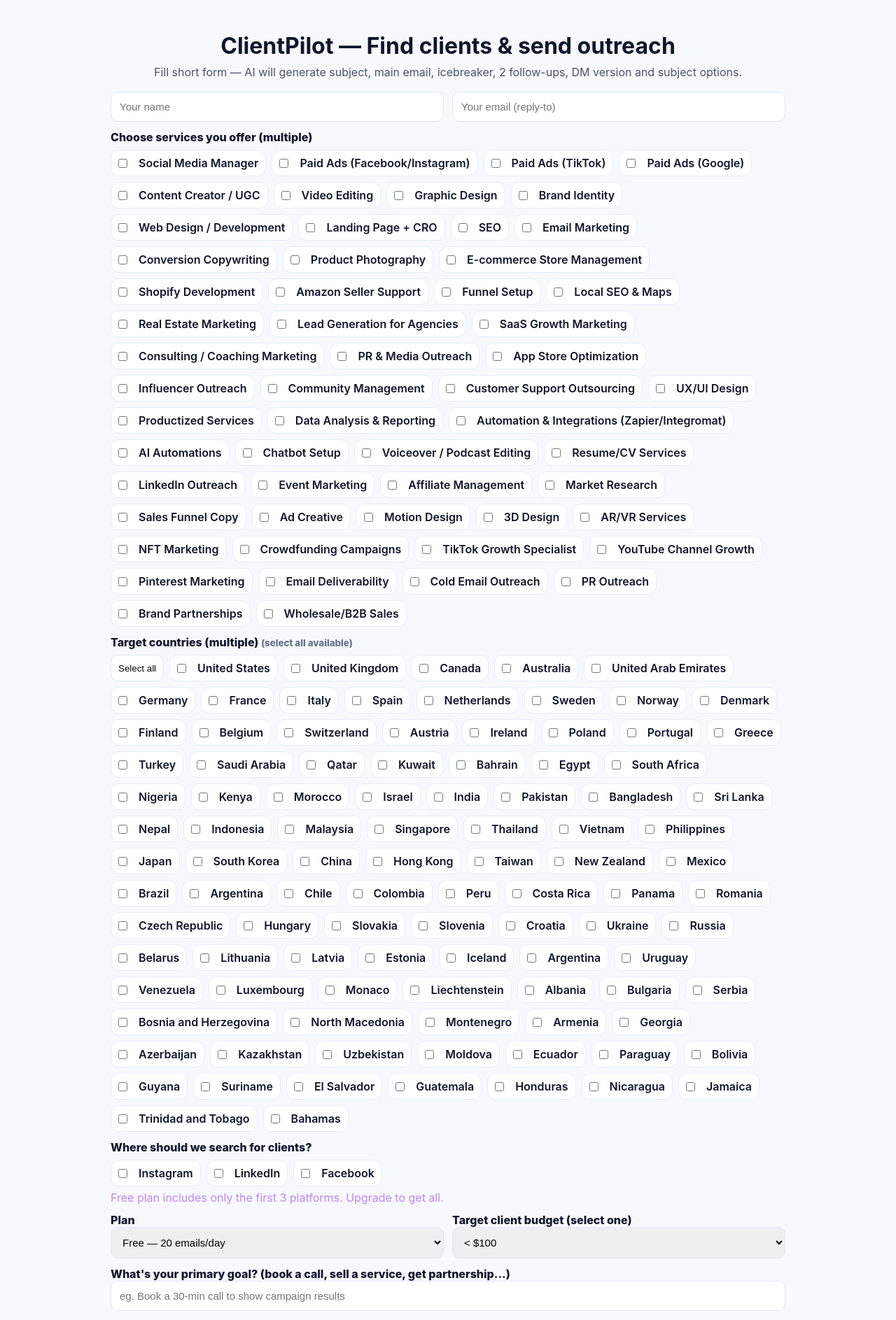
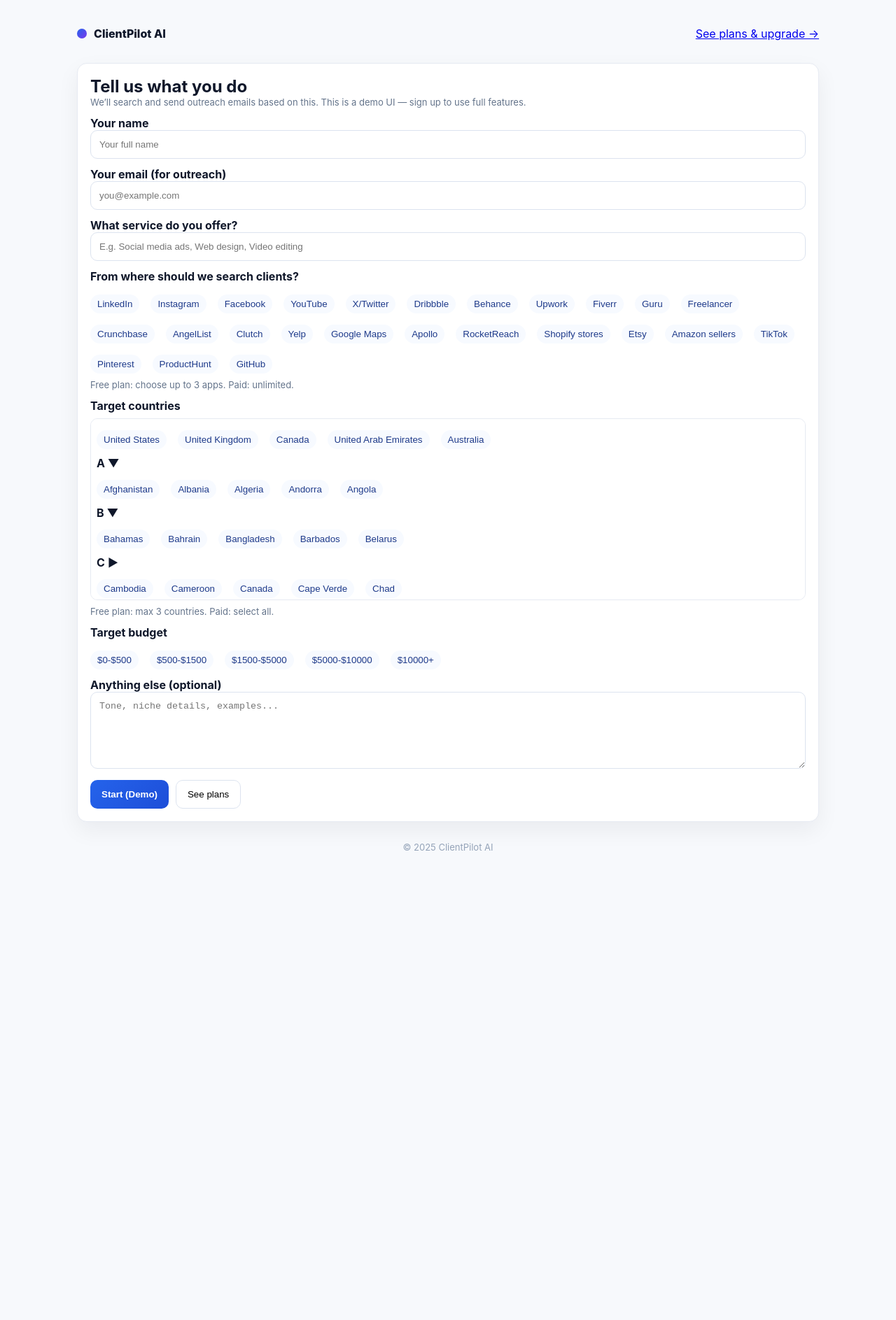
Before and after one commit to Aaish247/clientpilot-ai, a Next.js app: page /tool in a window 1280 px wide. Shown: the top 1887 px of the page at 70% size. After the commit the page ends 1239 px from the top, so only its background shows below. Built offline with nearby package versions, Linux system fonts and the light colour scheme.

Commit message:
Refactor ToolPage component for improved functionality

```diff
--- a/app/tool/page.js
+++ b/app/tool/page.js
@@ -1,264 +1,200 @@
 "use client";
-import { useState } from "react";
+import { useState, useMemo } from "react";
 
-/**
- Tool page
- - multiple services
- - multi-country (select all)
- - free plan: only 3 platforms selectable
- - paid plans: many platforms
- - budget single select
- - returns many variants from API
-*/
+// minimal country list in code — full list provided below the file if you want to paste it
+const TOP_COUNTRIES = ["United States","United Kingdom","Canada","United Arab Emirates","Australia"];
 
-const COUNTRIES = [
-  "United States","United Kingdom","Canada","Australia","United Arab Emirates","Germany","France","Italy",
-  "Spain","Netherlands","Sweden","Norway","Denmark","Finland","Belgium","Switzerland","Austria","Ireland",
-  "Poland","Portugal","Greece","Turkey","Saudi Arabia","Qatar","Kuwait","Bahrain","Egypt","South Africa",
-  "Nigeria","Kenya","Morocco","Israel","India","Pakistan","Bangladesh","Sri Lanka","Nepal","Indonesia",
-  "Malaysia","Singapore","Thailand","Vietnam","Philippines","Japan","South Korea","China","Hong Kong",
-  "Taiwan","New Zealand","Mexico","Brazil","Argentina","Chile","Colombia","Peru","Costa Rica","Panama",
-  "Romania","Czech Republic","Hungary","Slovakia","Slovenia","Croatia","Ukraine","Russia","Belarus",
-  "Lithuania","Latvia","Estonia","Iceland","Argentina","Uruguay","Venezuela","Luxembourg","Monaco","Liechtenstein",
-  "Albania","Bulgaria","Serbia","Bosnia and Herzegovina","North Macedonia","Montenegro","Armenia","Georgia",
-  "Azerbaijan","Kazakhstan","Uzbekistan","Moldova","Ecuador","Paraguay","Bolivia","Guyana","Suriname",
-  "El Salvador","Guatemala","Honduras","Nicaragua","Jamaica","Trinidad and Tobago","Bahamas"
-];
-// you can expand COUNTRIES to full 190+ later
-
-const SERVICES = [
-  "Social Media Manager","Paid Ads (Facebook/Instagram)","Paid Ads (TikTok)","Paid Ads (Google)",
-  "Content Creator / UGC","Video Editing","Graphic Design","Brand Identity","Web Design / Development",
-  "Landing Page + CRO","SEO","Email Marketing","Conversion Copywriting","Product Photography",
-  "E-commerce Store Management","Shopify Development","Amazon Seller Support","Funnel Setup",
-  "Local SEO & Maps","Real Estate Marketing","Lead Generation for Agencies","SaaS Growth Marketing",
-  "Consulting / Coaching Marketing","PR & Media Outreach","App Store Optimization","Influencer Outreach",
-  "Community Management","Customer Support Outsourcing","UX/UI Design","Productized Services",
-  "Data Analysis & Reporting","Automation & Integrations (Zapier/Integromat)","AI Automations",
-  "Chatbot Setup","Voiceover / Podcast Editing","Resume/CV Services","LinkedIn Outreach",
-  "Event Marketing","Affiliate Management","Market Research","Sales Funnel Copy","Ad Creative",
-  "Motion Design","3D Design","AR/VR Services","NFT Marketing","Crowdfunding Campaigns",
-  "TikTok Growth Specialist","YouTube Channel Growth","Pinterest Marketing","Email Deliverability",
-  "Cold Email Outreach","PR Outreach","Brand Partnerships","Wholesale/B2B Sales"
-];
-// you can extend SERVICES further
-
-const ALL_PLATFORMS = [
-  "Instagram","LinkedIn","Facebook","TikTok","X/Twitter","YouTube","Google Maps","Google Search","Yelp",
-  "Etsy","Shopify Stores","Amazon Sellers","Upwork","Fiverr","Behance","Dribbble","Crunchbase","AngelList",
-  "Product Hunt","Slack Communities","Discord Communities","Reddit","Medium","Quora","Forums","WhatsApp Groups",
-  "Telegram Channels","Local Business Directories","Industry-specific listings","Clubhouse"
+// short apps list for demonstration (we include many in the UI)
+const APPS = [
+  "LinkedIn","Instagram","Facebook","YouTube","X/Twitter","Dribbble","Behance","Upwork","Fiverr","Guru",
+  "Freelancer","Crunchbase","AngelList","Clutch","Yelp","Google Maps","Apollo","RocketReach","Shopify stores","Etsy",
+  "Amazon sellers","TikTok","Pinterest","ProductHunt","GitHub"
 ];
 
-export default function ToolPage() {
-  const [name, setName] = useState("");
-  const [email, setEmail] = useState("");
-  const [selectedServices, setSelectedServices] = useState([]);
-  const [countries, setCountries] = useState([]);
-  const [selectAllCountries, setSelectAllCountries] = useState(false);
-  const [platforms, setPlatforms] = useState([]); // selected platforms
-  const [plan, setPlan] = useState("free"); // free / monthly / yearly / lifetime
-  const [budget, setBudget] = useState("<$500");
-  const [goal, setGoal] = useState("");
-  const [extra, setExtra] = useState("");
-  const [loading, setLoading] = useState(false);
-  const [result, setResult] = useState("");
+export default function ToolPage(){
+  const [name,setName] = useState("");
+  const [email,setEmail] = useState("");
+  const [service,setService] = useState("");
+  const [selectedCountries,setSelectedCountries] = useState([]);
+  const [selectedApps,setSelectedApps] = useState([]);
+  const [budget,setBudget] = useState("");
+  const [extra,setExtra] = useState("");
+  const [loading,setLoading] = useState(false);
+  const [result,setResult] = useState("");
 
-  // Toggle service selection (multiple)
-  function toggleService(s) {
-    setSelectedServices(prev => prev.includes(s) ? prev.filter(x => x!==s) : [...prev, s]);
-  }
+  // For demo: change to 'paid' to simulate paid user
+  const userPlan = "free"; // 'free' or 'paid' — later replace with real auth logic
 
-  // Toggle country
-  function toggleCountry(c) {
-    if (selectAllCountries) {
-      setSelectAllCountries(false);
-      setCountries([c]);
+  const countryLimit = userPlan === 'free' ? 3 : 9999;
+
+  function toggleCountry(c){
+    if(selectedCountries.includes(c)){
+      setSelectedCountries(selectedCountries.filter(x=>x!==c));
+    } else {
+      if(selectedCountries.length >= countryLimit){
+        alert('Free plan limit: max ' + countryLimit + ' countries. Upgrade to unlock all.');
         return;
       }
-    setCountries(prev => prev.includes(c) ? prev.filter(x => x!==c) : [...prev, c]);
-  }
-
-  function togglePlatform(p) {
-    setPlatforms(prev => prev.includes(p) ? prev.filter(x => x!==p) : [...prev, p]);
-  }
-
-  // When "select all countries"
-  function handleSelectAllCountries() {
-    if (!selectAllCountries) {
-      setSelectAllCountries(true);
-      setCountries([...COUNTRIES]);
-    } else {
-      setSelectAllCountries(false);
-      setCountries([]);
+      setSelectedCountries([...selectedCountries,c]);
     }
   }
 
-  // Platforms availability: free plan allowed only first 3 (INDEX)
-  const allowedPlatforms = plan === "free" ? ALL_PLATFORMS.slice(0,3) : ALL_PLATFORMS;
+  function toggleApp(a){
+    if(selectedApps.includes(a)) setSelectedApps(selectedApps.filter(x=>x!==a));
+    else {
+      if(userPlan==='free' && selectedApps.length>=3){
+        alert('Free plan can only choose 3 apps.');
+        return;
+      }
+      setSelectedApps([...selectedApps,a]);
+    }
+  }
 
-  async function handleSubmit(e) {
+  async function handleSubmit(e){
     e.preventDefault();
-    if (!name || !email || selectedServices.length === 0 || countries.length === 0 || !goal) {
-      alert("Please fill name, email, at least one service, country, and goal.");
+    if(!name||!email||!service||selectedCountries.length===0||selectedApps.length===0){
+      alert('Please fill name, email, service, choose at least 1 country and 1 app.');
       return;
     }
 
     setLoading(true);
-    setResult("");
+    setResult('');
 
-    const body = {
-      name, email, services: selectedServices, countries, platforms,
-      plan, budget, goal, extra
-    };
-
-    try {
-      const res = await fetch("/api/generate", {
-        method: "POST",
-        headers: { "Content-Type": "application/json" },
-        body: JSON.stringify(body),
-      });
-
+    try{
+      const res = await fetch('/api/generate',{method:'POST',headers:{'Content-Type':'application/json'},body:JSON.stringify({
+        name,email,service,countries:selectedCountries,apps:selectedApps,budget,extra
+      })});
       const data = await res.json();
-      if (data?.output) setResult(data.output);
-      else setResult("Server error: " + (data?.error || "No output"));
-    } catch (err) {
-      setResult("Network error. Try again.");
-    } finally {
-      setLoading(false);
-    }
+      if(data.error) setResult('Error: ' + (data.error.message || data.error));
+      else setResult(data.emails || JSON.stringify(data));
+    }catch(err){
+      setResult('Network error');
+    }finally{setLoading(false)}
   }
 
+  const selectedTags = useMemo(()=>selectedCountries.concat(selectedApps),[selectedCountries,selectedApps]);
+
   return (
-    <div style={{ maxWidth: 1000, margin: "28px auto", padding: 18 }}>
-      <div style={{ textAlign: "center", marginBottom: 18 }}>
-        <h1 style={{ margin: 0 }}>ClientPilot — Find clients & send outreach</h1>
-        <p style={{ color: "#475569", marginTop: 8 }}>Fill short form — AI will generate subject, main email, icebreaker, 2 follow-ups, DM version and subject options.</p>
-      </div>
+    <main className="container">
+      <header className="header">
+        <div className="logo"><div className="logo-dot"/><div className="brand">ClientPilot AI</div></div>
+        <nav><a href="/pricing">See plans & upgrade →</a></nav>
+      </header>
 
-      <form onSubmit={handleSubmit} style={{ display: "grid", gap: 12 }}>
-        <div style={{ display: "flex", gap: 12 }}>
-          <input placeholder="Your name" value={name} onChange={e=>setName(e.target.value)} style={inputStyle} />
-          <input placeholder="Your email (reply-to)" value={email} onChange={e=>setEmail(e.target.value)} style={inputStyle} />
+      <section style={{marginTop:14}}>
+        <div className="card">
+          <h2>Tell us what you do</h2>
+          <p className="small-muted">We’ll search and send outreach emails based on this. This is a demo UI — sign up to use full features.</p>
+
+          <form onSubmit={handleSubmit} style={{marginTop:12,display:'grid',gap:12}}>
+            <div>
+              <label><strong>Your name</strong></label>
+              <input className="input" value={name} onChange={e=>setName(e.target.value)} placeholder="Your full name"/>
             </div>
 
             <div>
-          <div style={{ fontWeight: 800 }}>Choose services you offer (multiple)</div>
-          <div style={{ display: "flex", gap: 8, flexWrap: "wrap", marginTop: 8 }}>
-            {SERVICES.map(s => (
-              <label key={s} style={chipLabel(selectedServices.includes(s))}>
-                <input type="checkbox" checked={selectedServices.includes(s)} onChange={()=>toggleService(s)} />
-                <span style={{ marginLeft: 8 }}>{s}</span>
-              </label>
+              <label><strong>Your email (for outreach)</strong></label>
+              <input className="input" value={email} onChange={e=>setEmail(e.target.value)} placeholder="you@example.com"/>
+            </div>
+
+            <div>
+              <label><strong>What service do you offer?</strong></label>
+              <input className="input" value={service} onChange={e=>setService(e.target.value)} placeholder="E.g. Social media ads, Web design, Video editing"/>
+            </div>
+
+            <div>
+              <label><strong>From where should we search clients?</strong></label>
+              <div style={{display:'flex',gap:8,flexWrap:'wrap',marginTop:8}}>
+                {APPS.map(a=> (
+                  <button type="button" key={a} onClick={()=>toggleApp(a)} className="tag" style={{border:selectedApps.includes(a)?'2px solid #2563EB':'none',background:selectedApps.includes(a)?'#EEF2FF':'#F7FAFF'}}>{a}</button>
+                ))}
+              </div>
+              <div className="small-muted" style={{marginTop:8}}>Free plan: choose up to 3 apps. Paid: unlimited.</div>
+            </div>
+
+            <div>
+              <label><strong>Target countries</strong></label>
+              <div className="country-box" style={{marginTop:8}}>
+                <div style={{display:'flex',gap:8,flexWrap:'wrap'}}>
+                  {TOP_COUNTRIES.map(c=> (
+                    <button key={c} type="button" onClick={()=>toggleCountry(c)} className="tag" style={{border:selectedCountries.includes(c)?'2px solid #2563EB':'none',background:selectedCountries.includes(c)?'#EEF2FF':'#F7FAFF'}}>{c}</button>
+                  ))}
+                </div>
+
+                <div className="country-section">
+                  {/* Alphabet groups A, B, C collapsed style — for demo we show small set. Replace with full list if needed */}
+                  <div>
+                    <div style={{marginTop:10,fontWeight:700}}>A ▼</div>
+                    <div style={{display:'flex',gap:8,flexWrap:'wrap',marginTop:6}}>
+                      {['Afghanistan','Albania','Algeria','Andorra','Angola'].map(c=> (
+                        <button key={c} type="button" onClick={()=>toggleCountry(c)} className="tag" style={{border:selectedCountries.includes(c)?'2px solid #2563EB':'none',background:selectedCountries.includes(c)?'#EEF2FF':'#F7FAFF'}}>{c}</button>
                       ))}
                     </div>
                   </div>
 
                   <div>
-          <div style={{ fontWeight: 800 }}>Target countries (multiple) <small style={{ color: "#64748b" }}>(select all available)</small></div>
-          <div style={{ marginTop:8, display: "flex", gap: 8, flexWrap: "wrap" }}>
-            <button type="button" onClick={handleSelectAllCountries} style={smallBtn}>{selectAllCountries ? "Unselect all" : "Select all"}</button>
-            {COUNTRIES.map(c => (
-              <label key={c} style={chipLabel(countries.includes(c))}>
-                <input type="checkbox" checked={countries.includes(c)} onChange={()=>toggleCountry(c)} />
-                <span style={{ marginLeft: 8 }}>{c}</span>
-              </label>
+                    <div style={{marginTop:10,fontWeight:700}}>B ▼</div>
+                    <div style={{display:'flex',gap:8,flexWrap:'wrap',marginTop:6}}>
+                      {['Bahamas','Bahrain','Bangladesh','Barbados','Belarus'].map(c=> (
+                        <button key={c} type="button" onClick={()=>toggleCountry(c)} className="tag" style={{border:selectedCountries.includes(c)?'2px solid #2563EB':'none',background:selectedCountries.includes(c)?'#EEF2FF':'#F7FAFF'}}>{c}</button>
                       ))}
                     </div>
                   </div>
 
                   <div>
-          <div style={{ fontWeight: 800 }}>Where should we search for clients?</div>
-          <div style={{ marginTop:8, display: "flex", gap: 8, flexWrap: "wrap" }}>
-            {allowedPlatforms.map(p => (
-              <label key={p} style={chipLabel(platforms.includes(p))}>
-                <input type="checkbox" checked={platforms.includes(p)} onChange={()=>togglePlatform(p)} />
-                <span style={{ marginLeft: 8 }}>{p}</span>
-              </label>
+                    <div style={{marginTop:10,fontWeight:700}}>C ▶</div>
+                    <div style={{display:'flex',gap:8,flexWrap:'wrap',marginTop:6}}>
+                      {['Cambodia','Cameroon','Canada','Cape Verde','Chad'].map(c=> (
+                        <button key={c} type="button" onClick={()=>toggleCountry(c)} className="tag" style={{border:selectedCountries.includes(c)?'2px solid #2563EB':'none',background:selectedCountries.includes(c)?'#EEF2FF':'#F7FAFF'}}>{c}</button>
                       ))}
                     </div>
-          {plan === "free" && <div style={{ color: "#c084fc", marginTop:6 }}>Free plan includes only the first 3 platforms. Upgrade to get all.</div>}
                   </div>
 
-        <div style={{ display: "flex", gap: 12 }}>
-          <label style={{ flex: 1 }}>
-            <div style={{ fontWeight: 800 }}>Plan</div>
-            <select value={plan} onChange={e=>setPlan(e.target.value)} style={inputStyle}>
-              <option value="free">Free — 20 emails/day</option>
-              <option value="monthly">Monthly — $49.99 / month (200/day)</option>
-              <option value="yearly">Yearly — $99.99 / year (200/day)</option>
-              <option value="lifetime">Lifetime — $149.99 one-time (200/day)</option>
-            </select>
-          </label>
-
-          <label style={{ flex: 1 }}>
-            <div style={{ fontWeight: 800 }}>Target client budget (select one)</div>
-            <select value={budget} onChange={e=>setBudget(e.target.value)} style={inputStyle}>
-              <option value="< $100">&lt; $100</option>
-              <option value="< $500">&lt; $500</option>
-              <option value="$500 - $1500">$500 - $1500</option>
-              <option value="$1500 - $5000">$1500 - $5000</option>
-              <option value="$5000+">$5000+</option>
-            </select>
-          </label>
+                </div>
+              </div>
+              <div className="small-muted" style={{marginTop:8}}>Free plan: max 3 countries. Paid: select all.</div>
             </div>
 
             <div>
-          <div style={{ fontWeight: 800 }}>What's your primary goal? (book a call, sell a service, get partnership...)</div>
-          <input value={goal} onChange={e=>setGoal(e.target.value)} placeholder="eg. Book a 30-min call to show campaign results" style={inputStyle} required />
+              <label><strong>Target budget</strong></label>
+              <div style={{display:'flex',gap:8,marginTop:8}}>
+                {['$0-$500','$500-$1500','$1500-$5000','$5000-$10000','$10000+'].map(b=> (
+                  <button type="button" key={b} onClick={()=>setBudget(b)} className="tag" style={{border:budget===b?'2px solid #2563EB':'none',background:budget===b?'#EEF2FF':'#F7FAFF'}}>{b}</button>
+                ))}
+              </div>
             </div>
 
             <div>
-          <div style={{ fontWeight: 800 }}>Extra details (optional)</div>
-          <textarea value={extra} onChange={e=>setExtra(e.target.value)} placeholder="Tone, examples, anything else..." rows={4} style={inputStyle} />
+              <label><strong>Anything else (optional)</strong></label>
+              <textarea className="input" value={extra} onChange={e=>setExtra(e.target.value)} placeholder="Tone, niche details, examples..." style={{minHeight:110}} />
             </div>
 
-        <div style={{ display: "flex", gap: 8 }}>
-          <button className="btn-primary" type="submit" disabled={loading} style={{ padding: "12px 18px" }}>
-            {loading ? "Generating..." : "Generate outreach (subject, email, follow-ups, DM, 5 subjects)"}
-          </button>
-          <button type="button" onClick={()=>{ setResult(""); }} style={{ padding: "12px 18px", borderRadius: 8, border: "1px solid #e6eefc", background: "#fff" }}>
-            Clear
-          </button>
+            <div style={{display:'flex',gap:10}}>
+              <button className="btn-primary" disabled={loading} type="submit">{loading? 'Working...':'Start (Demo)'}</button>
+              <a href="/pricing"><button type="button" className="btn-ghost">See plans</button></a>
             </div>
           </form>
 
-      {result && (
-        <div style={{ marginTop: 18, padding: 16, borderRadius: 10, background: "#f6f9ff", whiteSpace: "pre-wrap" }}>
-          <h3>AI Output</h3>
-          <div>{result}</div>
+          {selectedTags.length>0 && (
+            <div style={{marginTop:12}}>
+              <strong>Selected:</strong>
+              <div style={{marginTop:8}}>
+                {selectedCountries.map(c=> <span key={c} className="tag">{c}</span>)}
+                {selectedApps.map(a=> <span key={a} className="tag">{a}</span>)}
+              </div>
             </div>
           )}
+
+          {result && (
+            <div style={{marginTop:14,padding:12,background:'#F8FAFF',borderRadius:10}}>
+              <pre style={{whiteSpace:'pre-wrap'}}>{result}</pre>
             </div>
+          )}
+
+        </div>
+      </section>
+
+      <footer className="footer">© {new Date().getFullYear()} ClientPilot AI</footer>
+    </main>
   );
 }
-
-/* ---------- inline styles ---------- */
-const inputStyle = {
-  width: "100%",
-  padding: "12px",
-  borderRadius: 10,
-  border: "1px solid #dfe8f6",
-  outline: "none",
-  fontSize: 15
-};
-
-const chipLabel = (active) => ({
-  display: "inline-flex",
-  alignItems: "center",
-  gap: 8,
-  padding: "8px 10px",
-  borderRadius: 12,
-  border: `1px solid ${active ? "#2563EB" : "#e6eefc"}`,
-  background: active ? "#eef5ff" : "#fff",
-  cursor: "pointer",
-  fontWeight: 600,
-});
-
-const smallBtn = {
-  padding: "8px 10px",
-  borderRadius: 10,
-  border: "1px solid #dfe8f6",
-  background: "#fff",
-  cursor: "pointer",
-};
```
Lines whose indentation alone changed are shown as unchanged.
